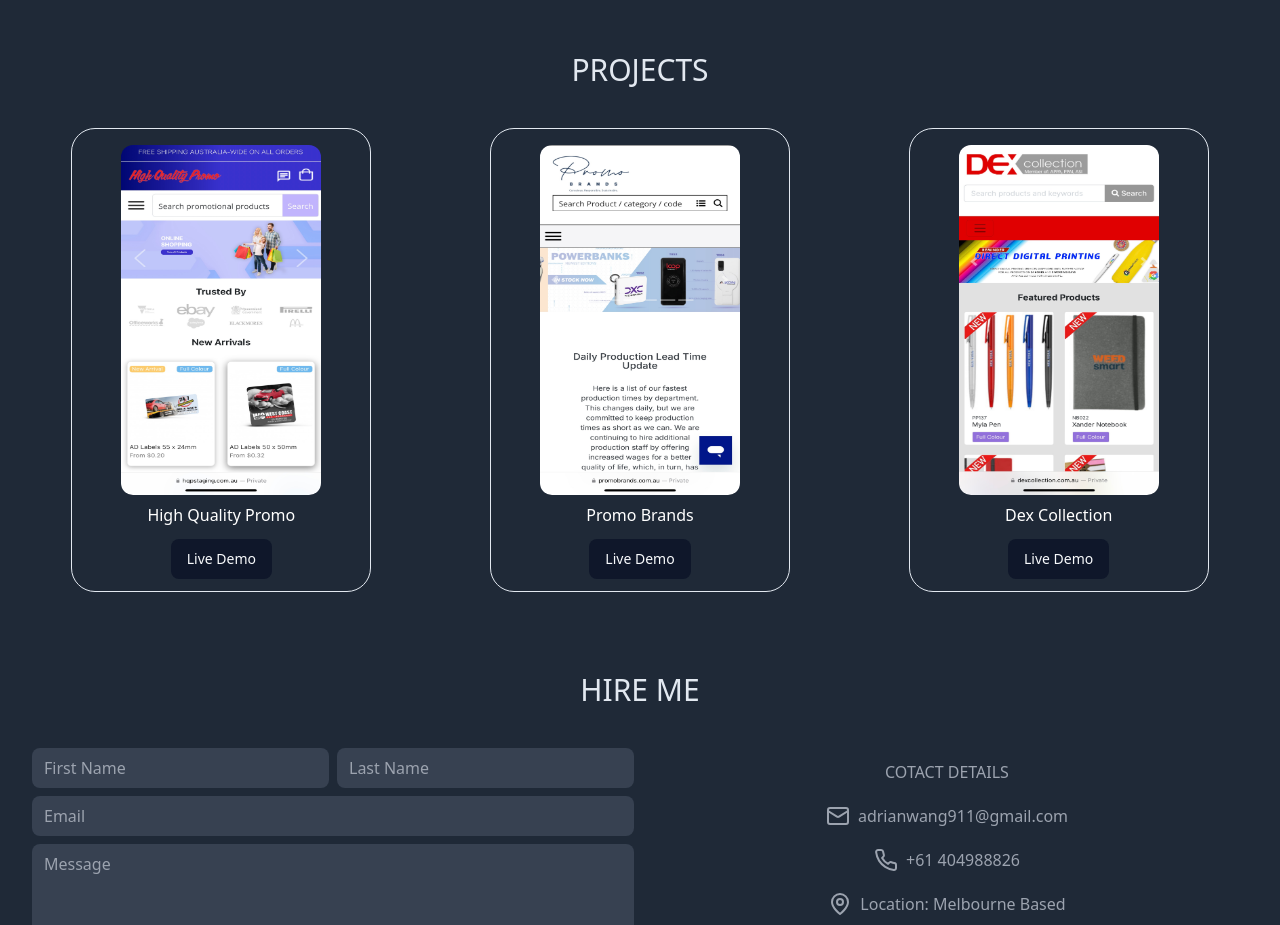
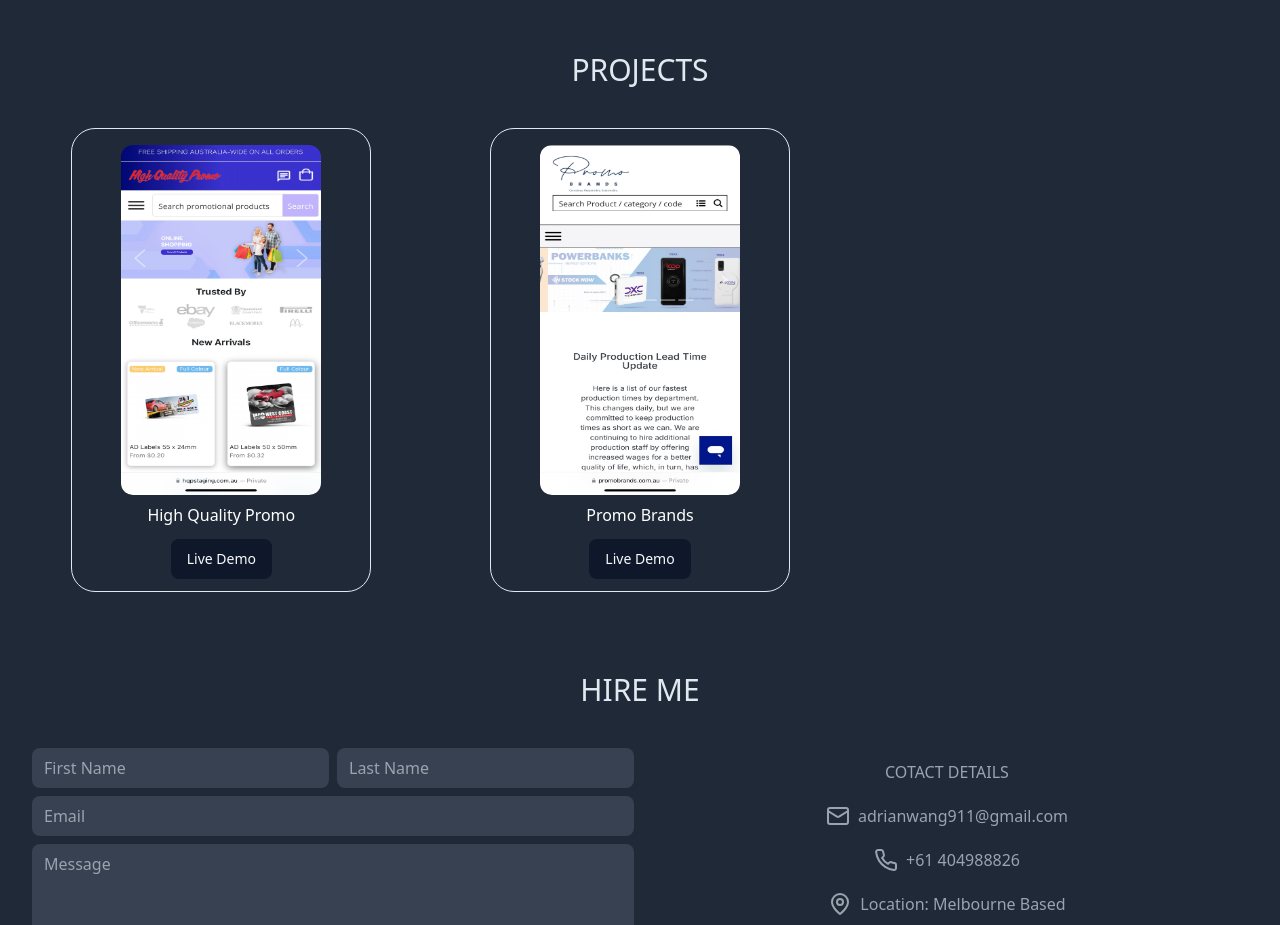
Before and after one commit to AdrianWMY/my-portfolio-app, a React (Vite) app: page / in a window 1280 px wide. Shown: the part 1540-2465 px from the top of the page. Built offline with nearby package versions, Linux system fonts and the light colour scheme.

Commit message:
testing commit

```diff
--- a/src/App.tsx
+++ b/src/App.tsx
@@ -113,11 +113,11 @@
             projectName="Promo Brands"
             href={'https://www.promobrands.com.au/'}
           />
-          <CusCard
+          {/* <CusCard
             imageUrl={'dex.jpg'}
             projectName={'Dex Collection'}
             href={'https://www.dexcollection.com.au/'}
-          />
+          /> */}
         </div>
       </section>
 
```
